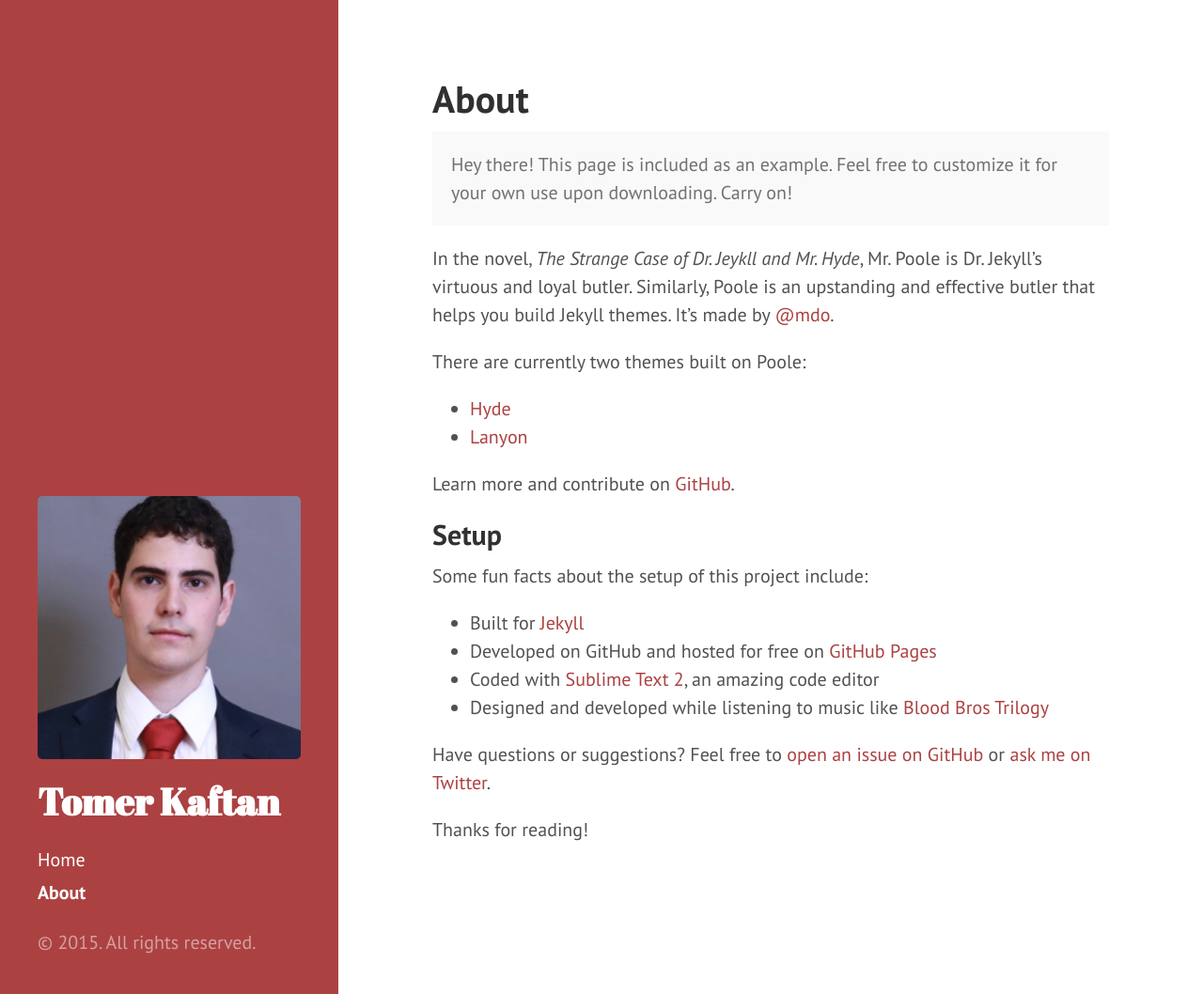
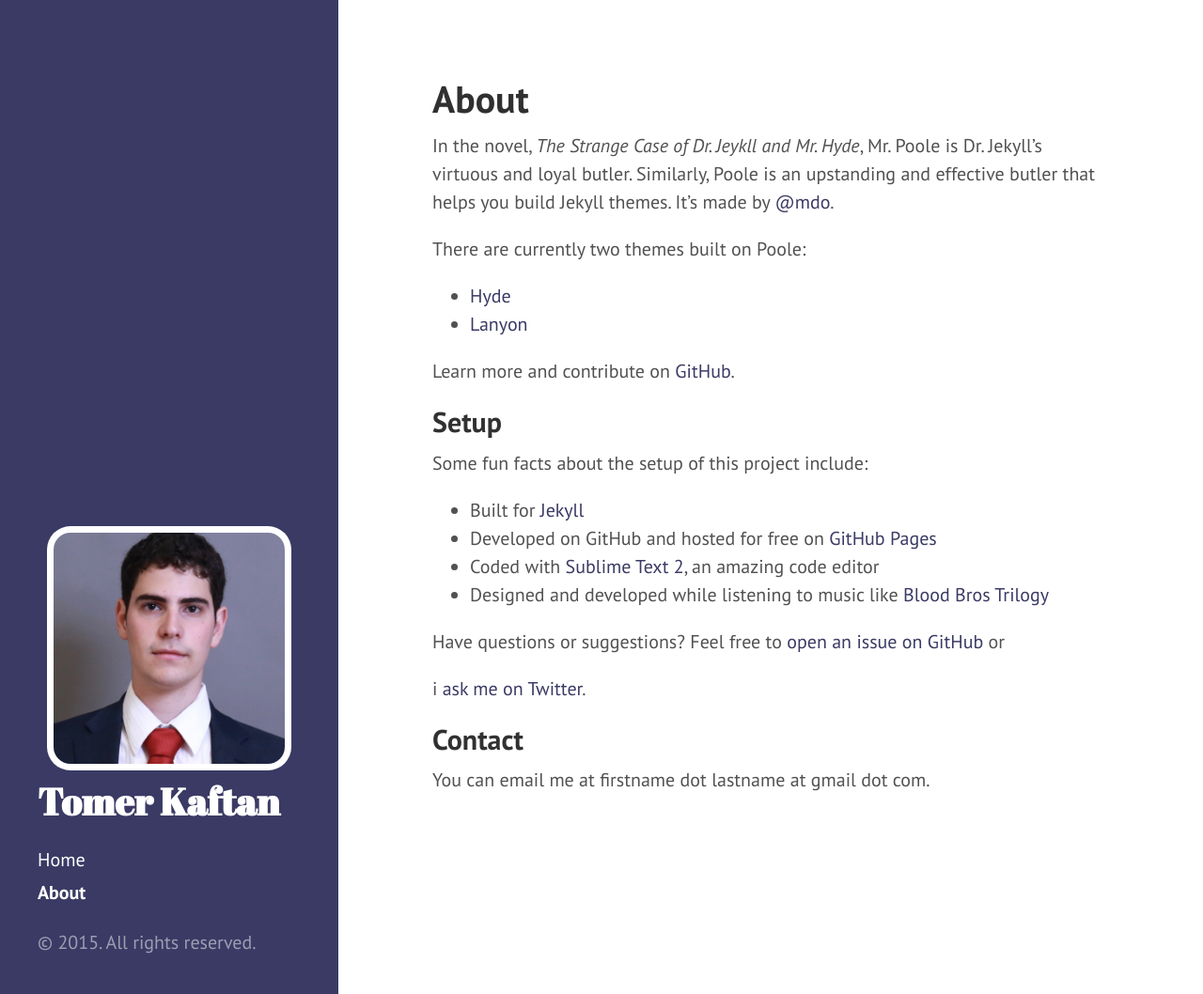
Before and after one commit to tomerk/tomerk.github.io, a Jekyll site: the page built from test-about.md, in a window 1280 px wide and 1058 px high. Shown: the whole window at 94% size. Built offline with Jekyll 4.4.1, drawn with Linux system fonts in a browser that asks for light colours; Markdown is read by kramdown in place of the engine named in the settings.

Commit message:
Made things look prettier

```diff
--- a/public/css/hyde.css
+++ b/public/css/hyde.css
@@ -179,11 +179,22 @@ a.sidebar-nav-item:focus {
 
 /* Red */
 .theme-base-FF .sidebar {
-  background-color: #ac4142;
+  background-color: #3a3a65;
 }
 .theme-base-FF .content a,
 .theme-base-FF .related-posts li a:hover {
-  color: #ac4142;
+  color: #3a3a65;
+}
+
+.sidebar img {
+    display: block;
+    margin: 0 auto;
+    margin-bottom: 8px;
+    max-height: 260px;
+    border-radius: 25px;
+    background: #FFFFFF;
+    padding: 7px;
+
 }
 
 .theme-base-08 .sidebar {
--- a/about.md
+++ b/test-about.md
@@ -3,9 +3,6 @@ layout: page
 title: About
 ---
 
-<p class="message">
-  Hey there! This page is included as an example. Feel free to customize it for your own use upon downloading. Carry on!
-</p>
 
 In the novel, *The Strange Case of Dr. Jeykll and Mr. Hyde*, Mr. Poole is Dr. Jekyll's virtuous and loyal butler. Similarly, Poole is an upstanding and effective butler that helps you build Jekyll themes. It's made by [@mdo](https://twitter.com/mdo).
 
@@ -25,6 +22,11 @@ Some fun facts about the setup of this project include:
 * Coded with [Sublime Text 2](http://sublimetext.com), an amazing code editor
 * Designed and developed while listening to music like [Blood Bros Trilogy](https://soundcloud.com/maddecent/sets/blood-bros-series)
 
-Have questions or suggestions? Feel free to [open an issue on GitHub](https://github.com/poole/issues/new) or [ask me on Twitter](https://twitter.com/mdo).
+Have questions or suggestions? Feel free to [open an issue on GitHub](https://github.com/poole/issues/new) or
 
-Thanks for reading!
+i
+[ask me on Twitter](https://twitter.com/mdo).
+
+## Contact
+
+You can email me at firstname dot lastname at gmail dot com.
```
